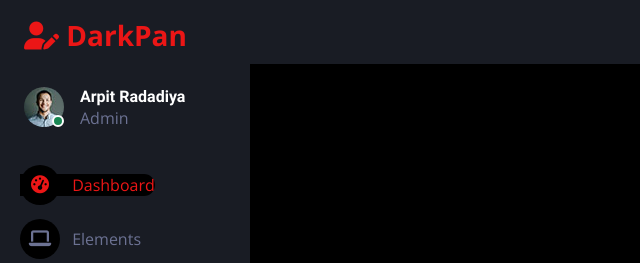
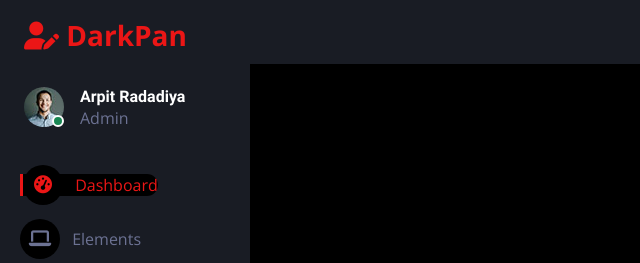
Before and after one commit to akradadiya28/Admin_Pannel, a plain HTML site: page index.html in a window 1280 px wide. Shown: the top 263 px of the page, 0-640 px from the left. Drawn offline with Linux system fonts and the light colour scheme.

Commit message:
some changes

```diff
--- a/css/style.css
+++ b/css/style.css
@@ -257,7 +257,7 @@ li {
 .sidebar .navbar ul li .active {
   background-color: var(--bg-color-dark);
   color: var(--primary-color);
-  border-left: 3px solid var(--pr`imary-color);
+  border-left: 3px solid var(--primary-color);
   border-radius: 0 30px 30px 0;
 }
 
```
